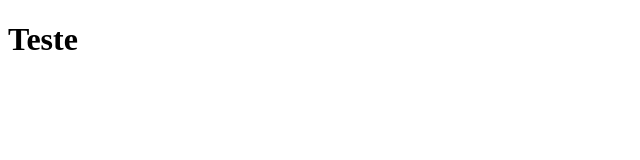
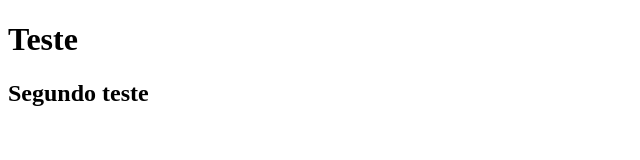
Before and after one commit to italogabl00/exemplo-app, a plain HTML site: page index.html in a window 1280 px wide. Shown: the whole page, without its empty margins (0-640 px from the left). Drawn offline with Linux system fonts and the light colour scheme.

Commit message:
Feat: add h2

```diff
--- a/index.html
+++ b/index.html
@@ -7,5 +7,6 @@
 </head>
 <body>
     <h1>Teste</h1>
+    <h2>Segundo teste</h2>
 </body>
 </html>
```
